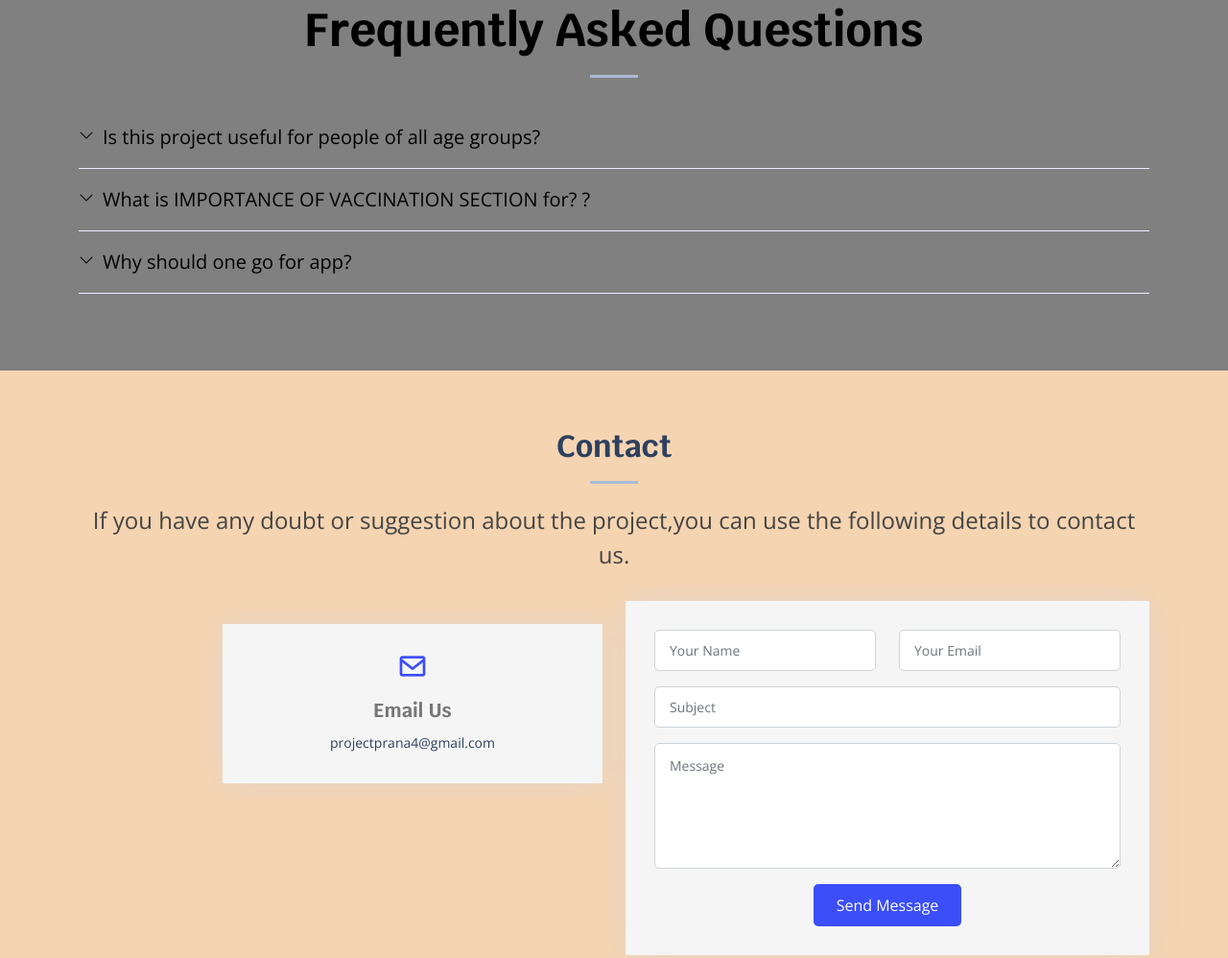
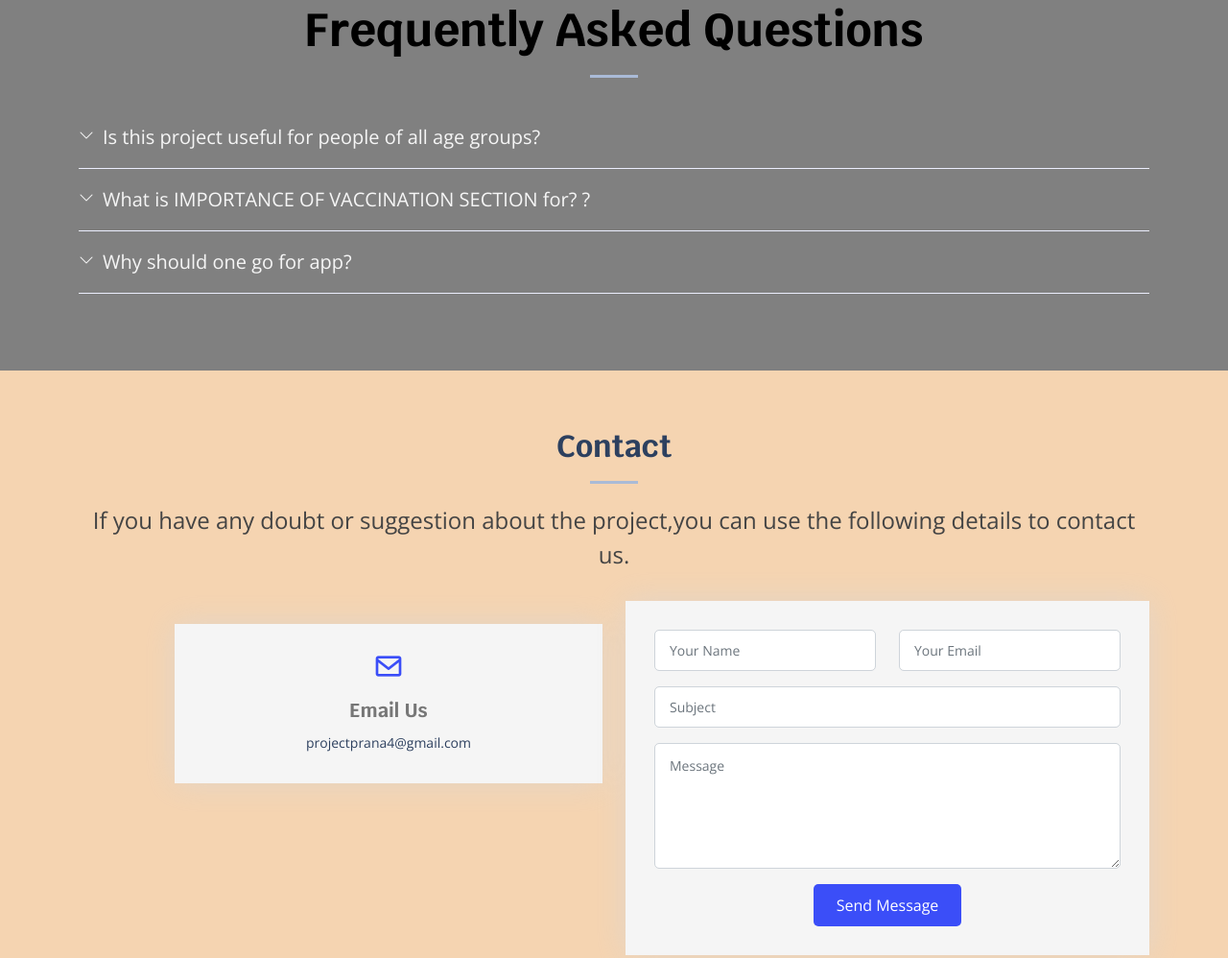
Before and after one commit to WceSahilOtari/SNAC, a plain HTML site: page index.html in a window 1280 px wide. Shown: the part 7172-8170 px from the top of the page at 96% size. Drawn offline with nearby package versions, Linux system fonts and the light colour scheme; files whose address does not match are found by name.

Commit message:
some changes

```diff
--- a/index.html
+++ b/index.html
@@ -647,13 +647,14 @@
       <div class="container" data-aos="fade-up">
 
         <div class="section-title">
-          <h2 >Frequently Asked Questions</h2>
+          <h2>Frequently Asked Questions</h2>
         </div>
 
         <ul class="faq-list">
 
           <li>
             <div data-bs-toggle="collapse" class="collapsed question" href="#faq1" >Is this project useful for people of all age groups? <i class="bi bi-chevron-down icon-show"></i><i class="bi bi-chevron-up icon-close"></i></div>
+              <!-- urna duis? <i class="bi bi-chevron-down icon-show"></i><i class="bi bi-chevron-up icon-close"></i></div> -->
             <div id="faq1" class="collapse" data-bs-parent=".faq-list">
               <p>
                 Yes, we have tried to make it as personalised as we can. We understand that health issues do differ with age. So features are
@@ -675,15 +676,56 @@
 
           <li>
             <div data-bs-toggle="collapse" href="#faq3" class="collapsed question">Why should one go for app?
-               <i class="bi bi-chevron-down icon-show"></i><i
-                class="bi bi-chevron-up icon-close"></i></div>
+              <i class="bi bi-chevron-down icon-show"></i><i
+               class="bi bi-chevron-up icon-close"></i></div>
             <div id="faq3" class="collapse" data-bs-parent=".faq-list">
               <p>
                 For android user it would help a lot and  it's difficult for the user to view website on phone for regular use so we included app
                 to solve this issue.
               </p>
+
             </div>
           </li>
+
+          <!-- <li>
+            <div data-bs-toggle="collapse" href="#faq4" class="collapsed question">Ac odio tempor orci dapibus. Aliquam
+              eleifend mi in nulla? <i class="bi bi-chevron-down icon-show"></i><i
+                class="bi bi-chevron-up icon-close"></i></div>
+            <div id="faq4" class="collapse" data-bs-parent=".faq-list">
+              <p>
+                Dolor sit amet consectetur adipiscing elit pellentesque habitant morbi. Id interdum velit laoreet id
+                donec ultrices. Fringilla phasellus faucibus scelerisque eleifend donec pretium. Est pellentesque elit
+                ullamcorper dignissim. Mauris ultrices eros in cursus turpis massa tincidunt dui.
+              </p>
+            </div>
+          </li>
+
+          <li>
+            <div data-bs-toggle="collapse" href="#faq5" class="collapsed question">Tempus quam pellentesque nec nam
+              aliquam sem et tortor consequat? <i class="bi bi-chevron-down icon-show"></i><i
+                class="bi bi-chevron-up icon-close"></i></div>
+            <div id="faq5" class="collapse" data-bs-parent=".faq-list">
+              <p>
+                Molestie a iaculis at erat pellentesque adipiscing commodo. Dignissim suspendisse in est ante in. Nunc
+                vel risus commodo viverra maecenas accumsan. Sit amet nisl suscipit adipiscing bibendum est. Purus
+                gravida quis blandit turpis cursus in
+              </p>
+            </div>
+          </li>
+
+          <li>
+            <div data-bs-toggle="collapse" href="#faq6" class="collapsed question">Tortor vitae purus faucibus ornare.
+              Varius vel pharetra vel turpis nunc eget lorem dolor? <i class="bi bi-chevron-down icon-show"></i><i
+                class="bi bi-chevron-up icon-close"></i></div>
+            <div id="faq6" class="collapse" data-bs-parent=".faq-list">
+              <p>
+                Laoreet sit amet cursus sit amet dictum sit amet justo. Mauris vitae ultricies leo integer malesuada
+                nunc vel. Tincidunt eget nullam non nisi est sit amet. Turpis nunc eget lorem dolor sed. Ut venenatis
+                tellus in metus vulputate eu scelerisque. Pellentesque diam volutpat commodo sed egestas egestas
+                fringilla phasellus faucibus. Nibh tellus molestie nunc non blandit massa enim nec.
+              </p>
+            </div>
+          </li> -->
 
         </ul>
 
@@ -703,29 +745,13 @@
 
           <div class="col-lg-6">
 
-            <!-- <div class="row"> -->
-              <!-- <div class="col-md-12">
-                <div class="info-box">
-                  <i class="bx bx-map"></i>
-                  <h3>Our Address</h3>
-                  <p>A108 Adam Street, New York, NY 535022</p>
-                </div> -->
-              <!-- </div> -->
-              <!-- <div class="col-md-6"> -->
-                <div class="info-box mt-4">
+
+                <div class="boxy info-box mt-4">
                   <i class="bx bx-envelope"></i>
                   <h3>Email Us</h3>
                   <p>projectprana4@gmail.com<br></p>
                 </div>
-              <!-- </div> -->
-              <!-- <div class="col-md-6">
-                <div class="info-box mt-4">
-                  <i class="bx bx-phone-call"></i>
-                  <h3>Call Us</h3>
-                  <p>+1 5589 55488 55<br>+1 6678 254445 41</p>
-                </div>
-              </div> -->
-            <!-- </div> -->
+
 
           </div>
 
--- a/style.css
+++ b/style.css
@@ -1150,7 +1150,7 @@ section {
   font-weight: 400;
   padding-left: 25px;
   cursor: pointer;
-  color:black;
+  color:white;
   transition: 0.3s;
 }
 
@@ -1171,7 +1171,7 @@ section {
 }
 
 .faq .faq-list .collapsed {
-  color: black;
+  color: whitesmoke;
 }
 
 .faq .faq-list .collapsed:hover {
@@ -1196,6 +1196,7 @@ section {
 }
 .boxy{
   margin-top: 100px;
+  padding-right: 50px;
 }
 .contact .info-box {
   color: #2d405f;
@@ -1203,7 +1204,8 @@ section {
   box-shadow: 0 0 30px rgba(214, 215, 216, 0.6);
   padding: 20px 0 30px 0;
   background: whitesmoke;
-  margin-left: 150px;
+  margin-left: 100px;
+
   margin-top: 100px;
 }
 .contact-title{
```
